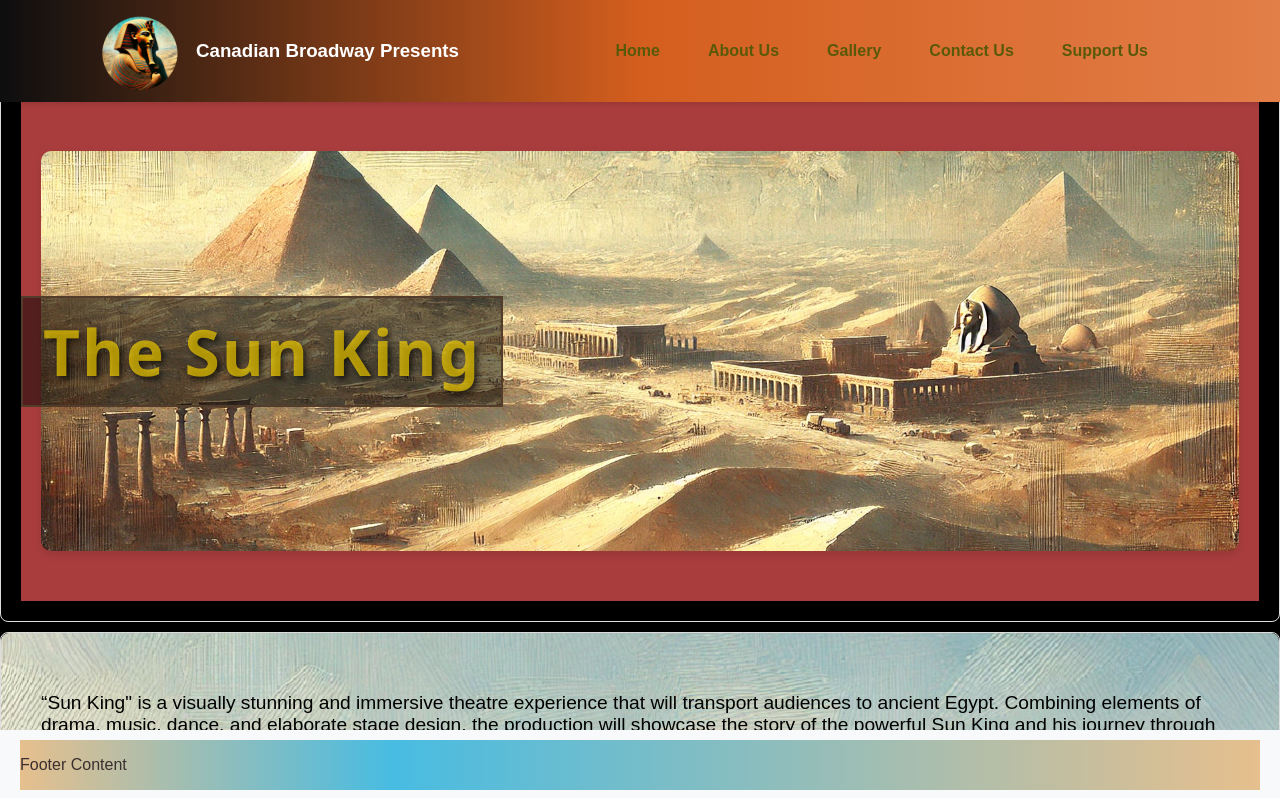
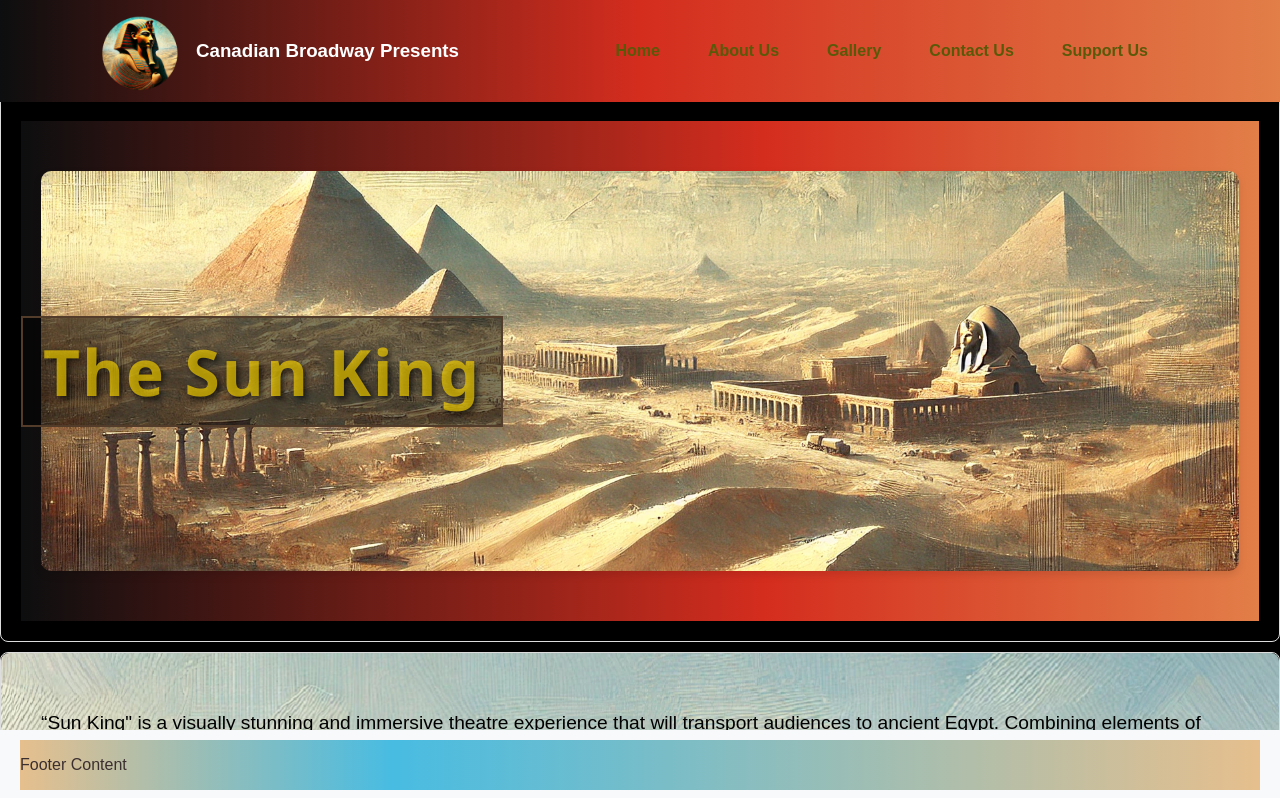
Before and after one commit to mariazakdev/thesunking, a React (Create React App) app: page / in a window 1280 px wide. Shown: the top 798 px of the page. Built offline with nearby package versions, Linux system fonts and the light colour scheme; no server answers.

Commit message:
more color

```diff
--- a/src/Components/Header/Header.scss
+++ b/src/Components/Header/Header.scss
@@ -8,7 +8,7 @@
   background-image: url('../../Assets/Images/dunes2.webp');
 
   background: linear-gradient(90deg, rgb(72, 188, 226) 0%, rgb(230, 191, 141) 30%, rgb(72, 188, 226) 100%);
-  background: linear-gradient(90deg, rgb(13, 14, 15) 0%, rgb(212, 94, 30) 50%, rgb(226, 126, 72) 100%);
+  background: linear-gradient(90deg, rgb(13, 14, 15) 0%, rgb(212, 45, 30) 50%, rgb(226, 126, 72) 100%);
 
   @include mobile {
     padding: 10px 0px;
--- a/src/Components/Hero/Hero.scss
+++ b/src/Components/Hero/Hero.scss
@@ -3,7 +3,9 @@
     display: flex;
     align-items: center;
     justify-content: center;
-    background-color: #a93d3d;
+    background-color: #0c0505;
+    background: linear-gradient(90deg, rgb(13, 14, 15) 0%, rgb(212, 45, 30) 60%, rgb(226, 126, 72) 100%);
+margin-top: 20px;
     text-align: center;
     padding: 50px 20px;
     background-position:top;
--- a/src/Pages/HomePage/HomePage.scss
+++ b/src/Pages/HomePage/HomePage.scss
@@ -15,9 +15,9 @@
       height: auto;
     }
 
-    &.home {
-      // background-color: #f9f9f9;
-    }
+    // &.home {
+    //   // background-color: #f9f9f9;
+    // }
 
     &.about, &.gallery, &.contact, &.support {
       &::before {
```
